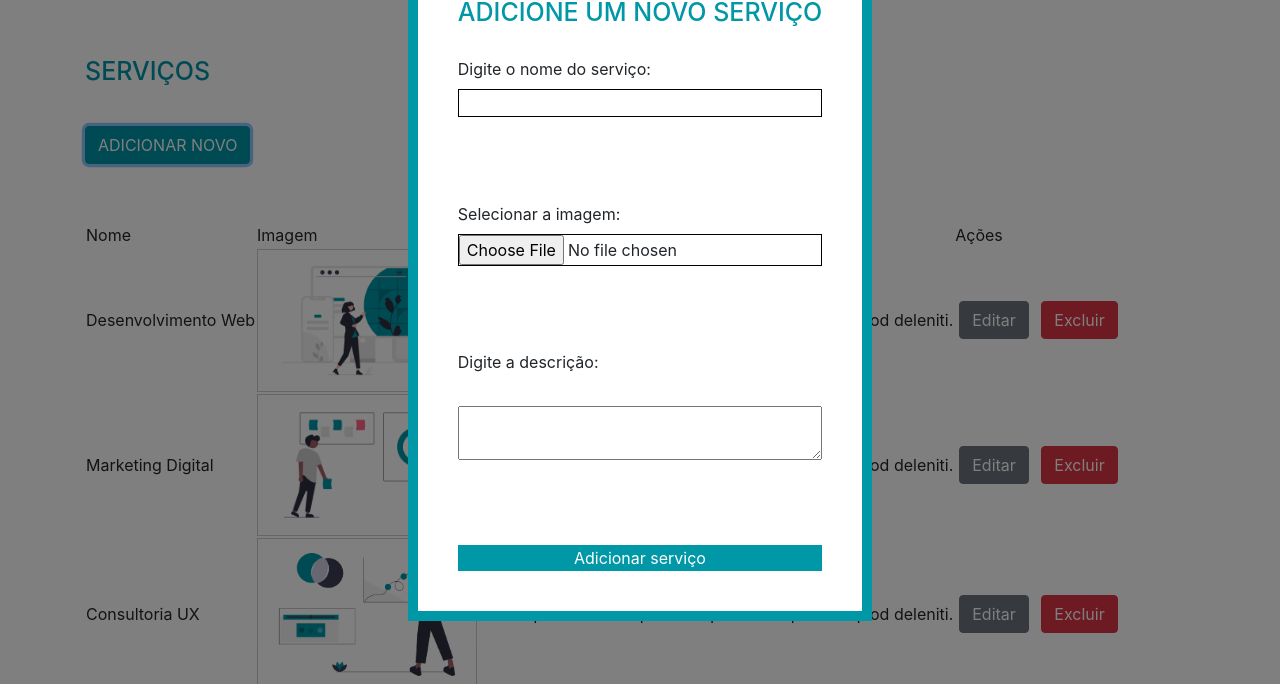
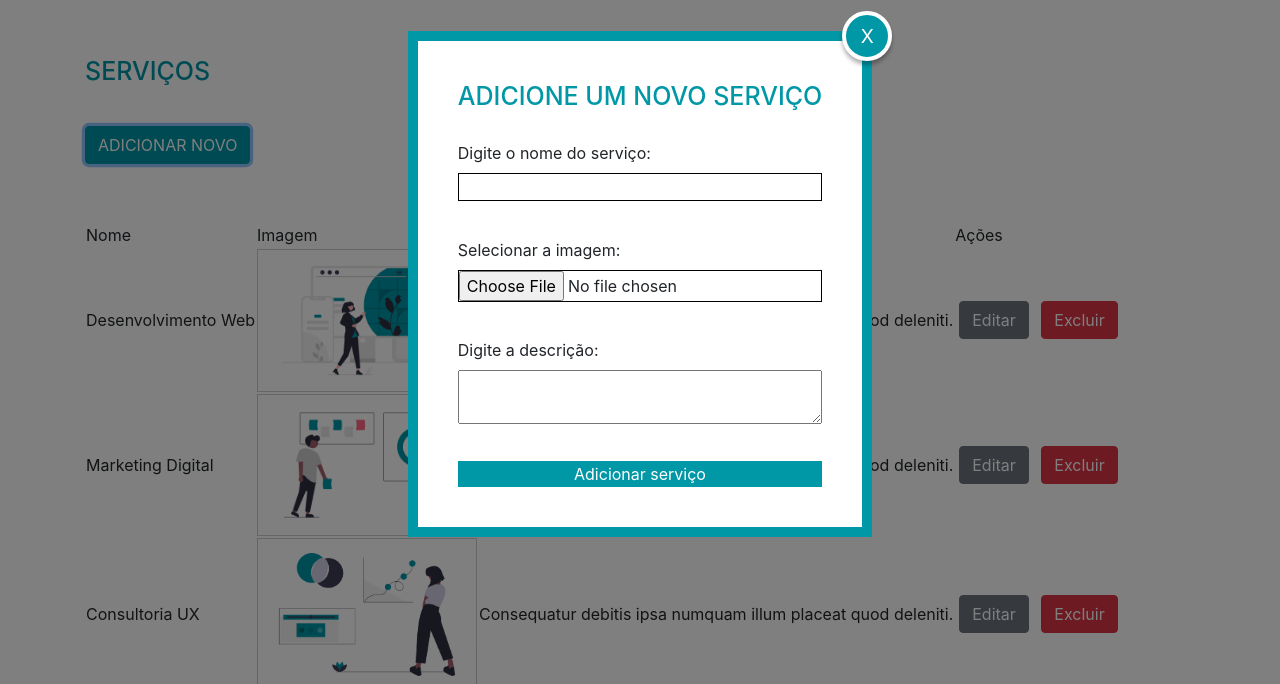
Before and after one commit to henriquelauar/Desafio-CRUD-Js, a plain HTML site: page index.html in a window 1280 px wide. Both pictures are taken after a click on the button "ADICIONAR NOVO". Shown: the part 116-800 px from the top of the page. Drawn offline with nearby package versions, Linux system fonts and the light colour scheme.

Commit message:
deleting tag 'br' from the formulary

```diff
--- a/index.html
+++ b/index.html
@@ -26,7 +26,8 @@
       <div class="row">
         <div class="col">
           <h3>Serviços</h3>
-          <button class="btn btn-primary">Adicionar novo</button>
+          <button id="btnAdc" class="btn btn-primary">Adicionar novo</button>
+
           <div id="modal-adicionar" class="modal-container">
             <div id="modal">
               <button class="fechar">X</button>
@@ -34,12 +35,12 @@
               <section class="formulario">
                 <form>
                   <label for="nome">Digite o nome do serviço:</label>
-                  <input type="text" name="nome" id="nome" /> <br> <br>
+                  <input type="text" name="nome" id="nome" />
                   <label for="imagem">Selecionar a imagem:</label>
-                  <input type="file" accept="image/*" name="imagem" id="imagem"/> <br><br>
-                  <label for="descricao">Digite a descrição:</label> <br>
-                  <textarea name="descricao" id="descricao"></textarea> <br> <br>
-                  <button id="btnAdicionar" onclick="return addToTable()">Adicionar serviço</button>
+                  <input type="file" accept="image/*" name="imagem" id="imagem"/>
+                  <label for="descricao">Digite a descrição:</label>
+                  <textarea name="descricao" id="descricao"></textarea>
+                  <button id="btnAdicionar">Adicionar serviço</button>
                 </form>
               </section>
             </div>
```
